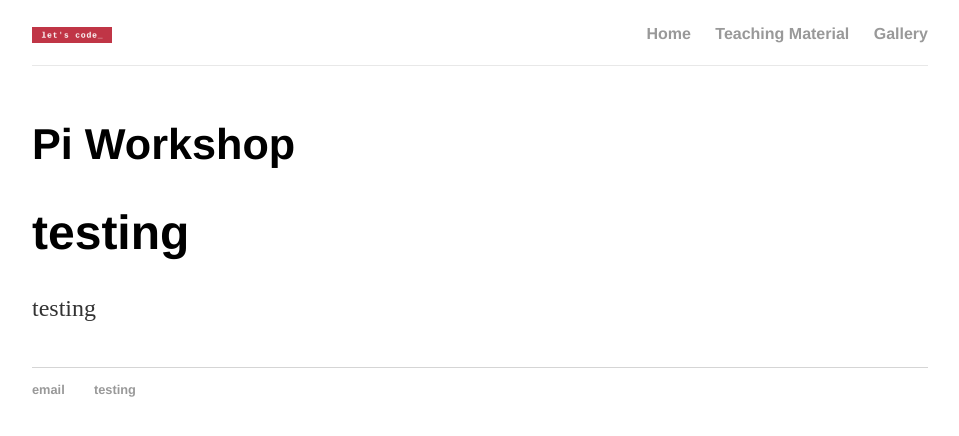
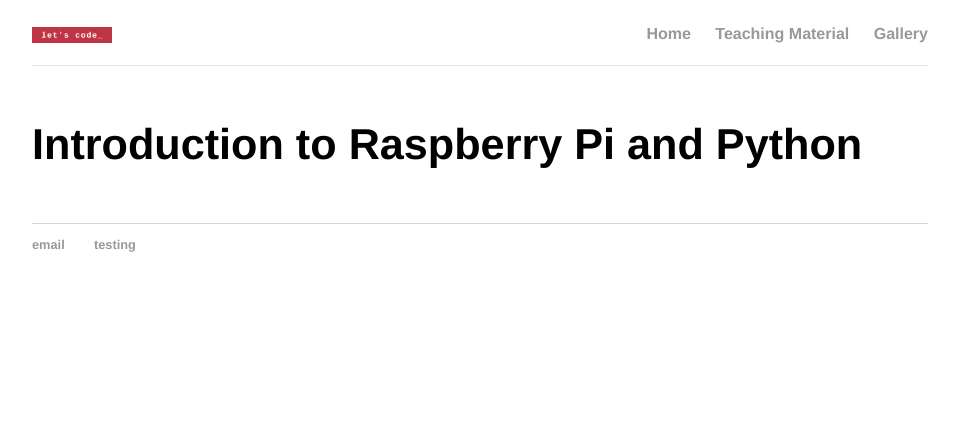
Before and after one commit to lets-code-p/lets-code-p.github.io, a Jekyll site: the page built from index.html, in a window 1280 px wide. Shown: the top 436 px of the page, without its empty margins (160-1119 px from the left). Built offline with Jekyll 4.4.1, drawn with Linux system fonts in a browser that asks for light colours.

Commit message:
Update index.html

```diff
--- a/index.html
+++ b/index.html
@@ -4,7 +4,5 @@ title: Pi Workshop - home
 ---
 
 <div class="home">
-    <h2>Pi Workshop</h2>
-    <h1>testing</h1>
-    <p>testing</p>
+    <h2>Introduction to Raspberry Pi and Python</h2>
 </div>
```
